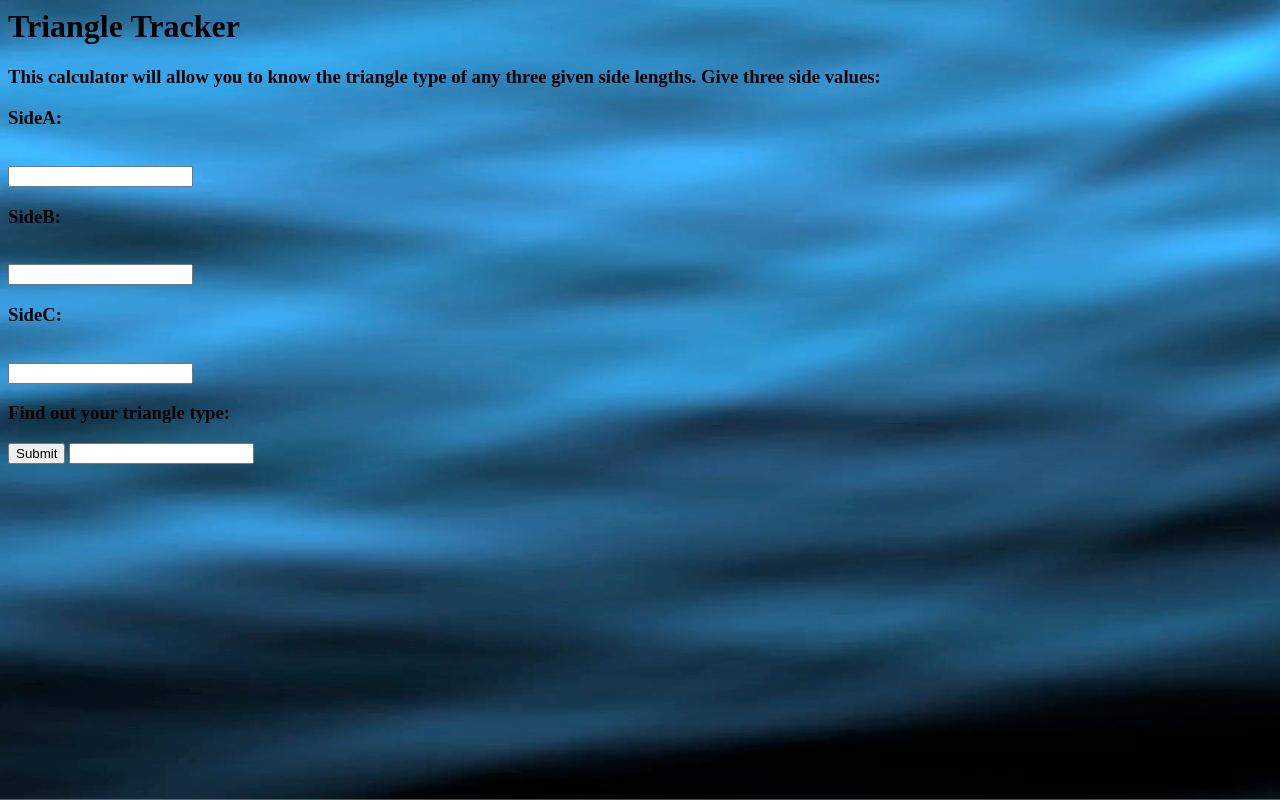
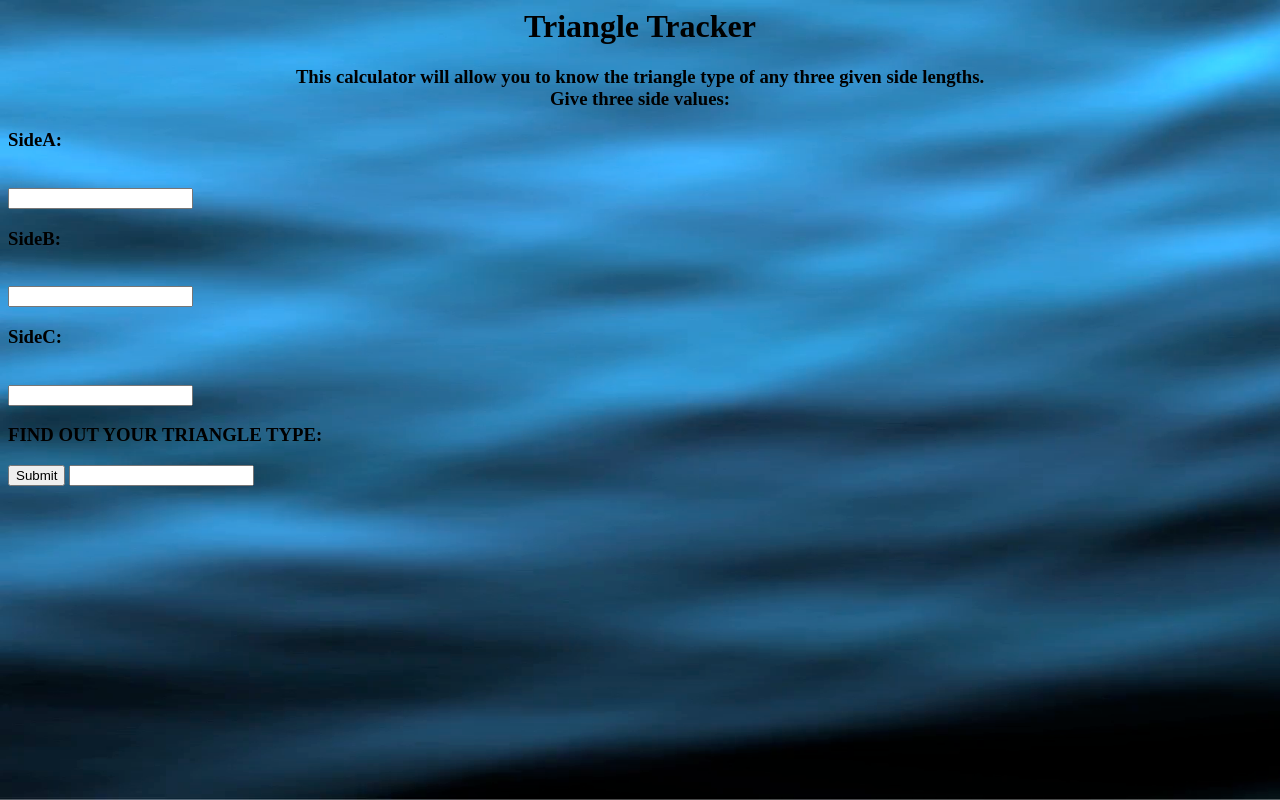
Before and after one commit to MaraJ1996/maras-second-IP, a plain HTML site: page index.html in a window 1280 px wide. Drawn offline with Linux system fonts and the light colour scheme.

Commit message:
aligned headers to center

```diff
--- a/index.html
+++ b/index.html
@@ -9,9 +9,9 @@
 
 </head>
 <body>
-      <h1>Triangle Tracker</h1>
+      <h1 align="center">Triangle Tracker</h1>
 
-    <h3>  This calculator will allow you to know the triangle type of any three given side lengths. Give three side values: <br>
+    <h3 align="center">  This calculator will allow you to know the triangle type of any three given side lengths.<br> Give three side values: <br>
       </h3>
       <h3>SideA: </h3><BR>
       <INPUT TYPE="Number" NAME="input1" id="a"><P>
@@ -19,7 +19,7 @@
       <INPUT TYPE="Number" NAME="input2" id="b"><P>
       <h3>SideC:</h3> <BR>
       <INPUT TYPE="Number" NAME="input3"  id="c"><P>
-      <h3>Find out your triangle type:</h3>
+      <h3>FIND OUT YOUR TRIANGLE TYPE:</h3>
       <button class="button" onClick="checkinputs()">Submit</button>
 
       <input type="text" name="result" id="result">
```
